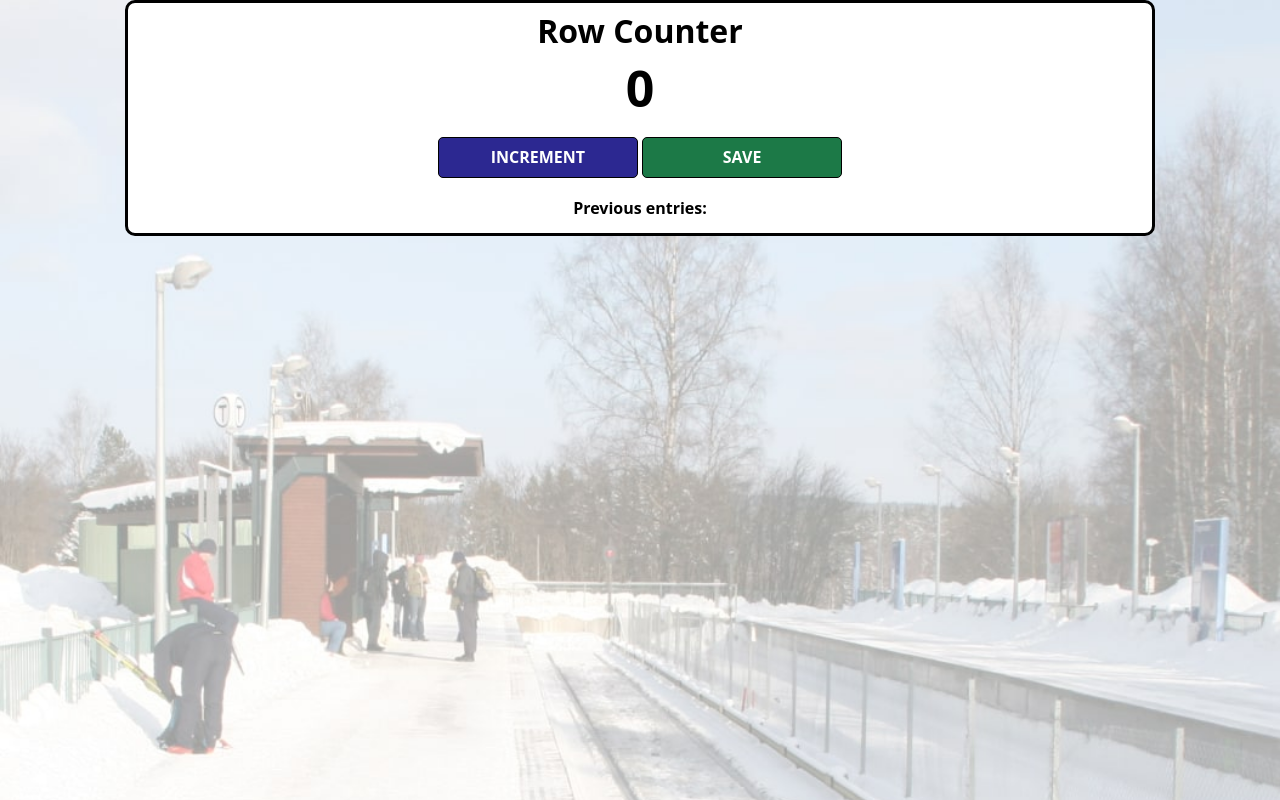
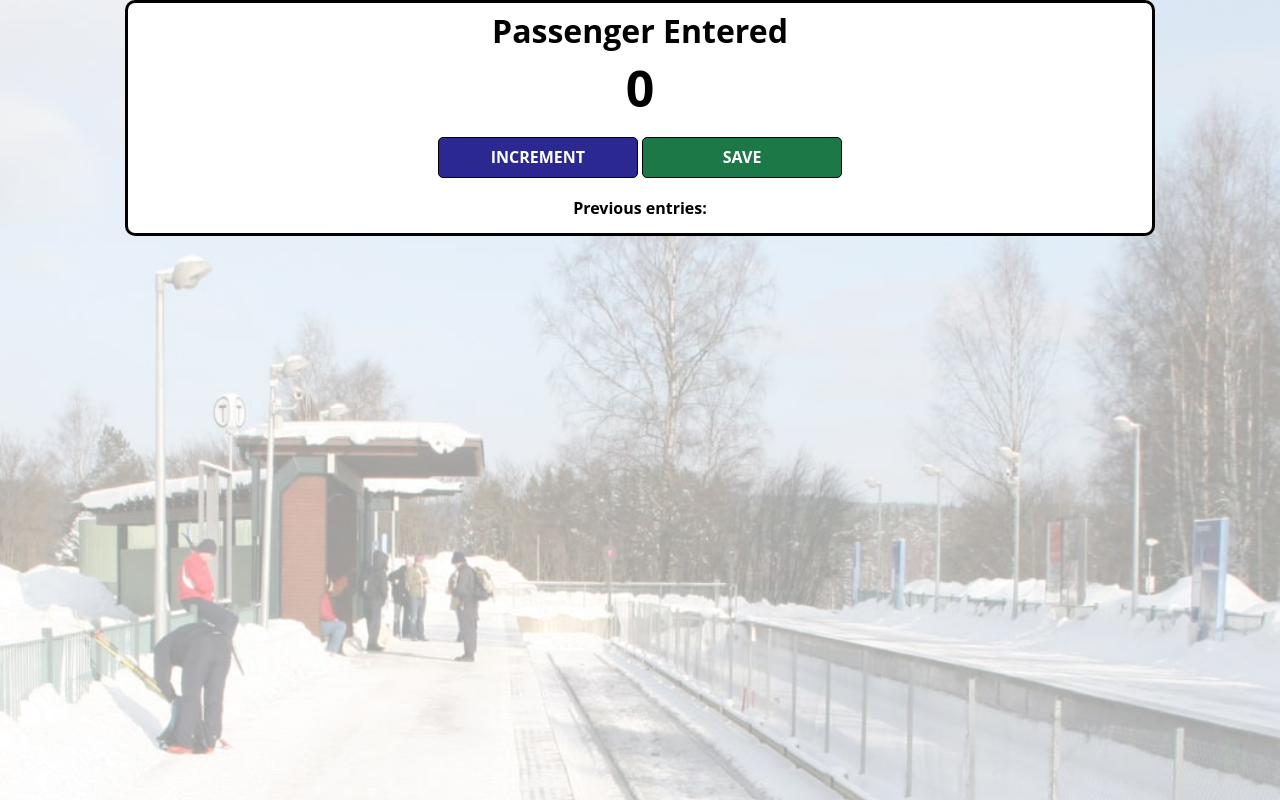
Before and after one commit to Abrar1S/passenger_counter_javascript_miniproject, a plain HTML site: page index.html in a window 1280 px wide. Drawn offline with nearby package versions, Linux system fonts and the light colour scheme.

Commit message:
Update index.html

```diff
--- a/index.html
+++ b/index.html
@@ -4,14 +4,13 @@
     </head>
     <body>
         <div class="container">
-            <h1>Row Counter</h1>
+            <h1>Passenger Entered</h1>
             <h2 id="count-el">0</h2>
             <button id="increment-btn" onclick="increment()">INCREMENT</button>
             <button id="save-btn" onclick="save()">SAVE</button>
             <p id="save-el">Previous entries: </p>
         </div>
         <script src="index.js">
-            nnerText
         </script>
     </body>
 </html>
```
